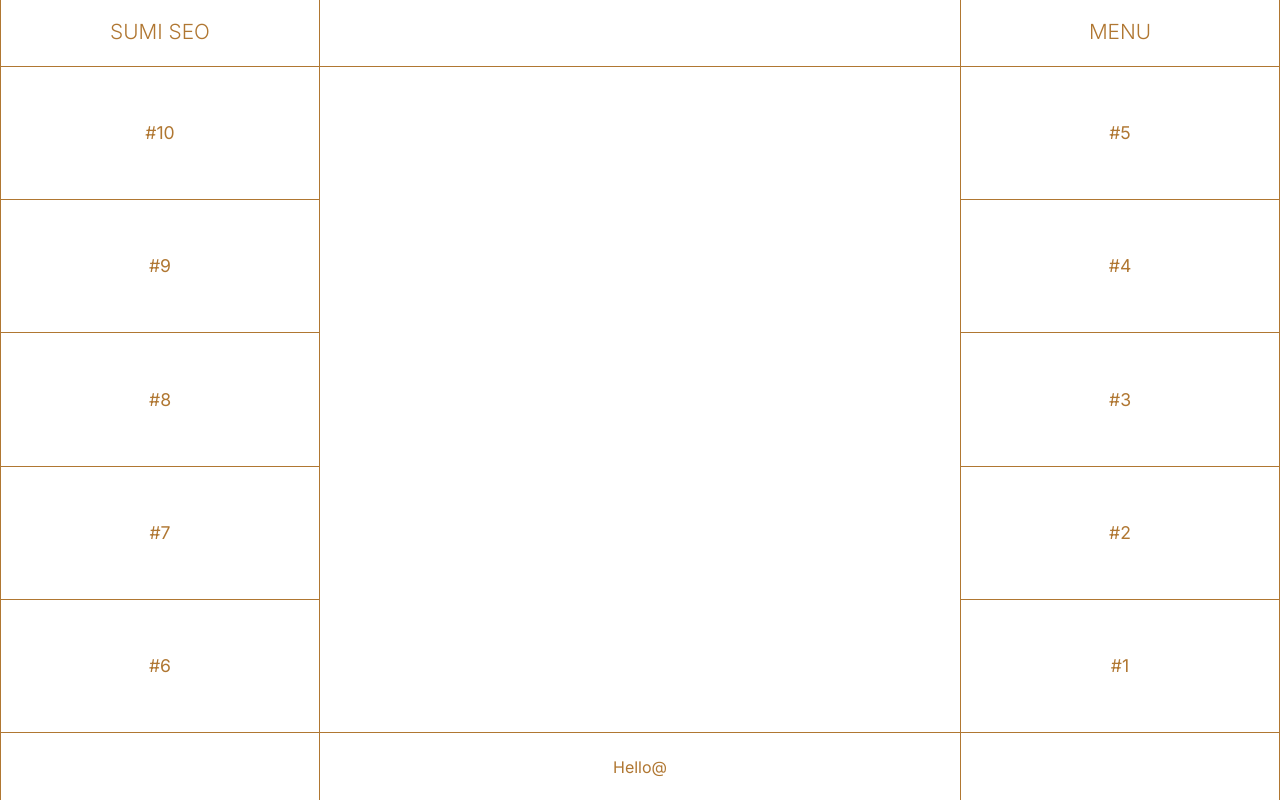
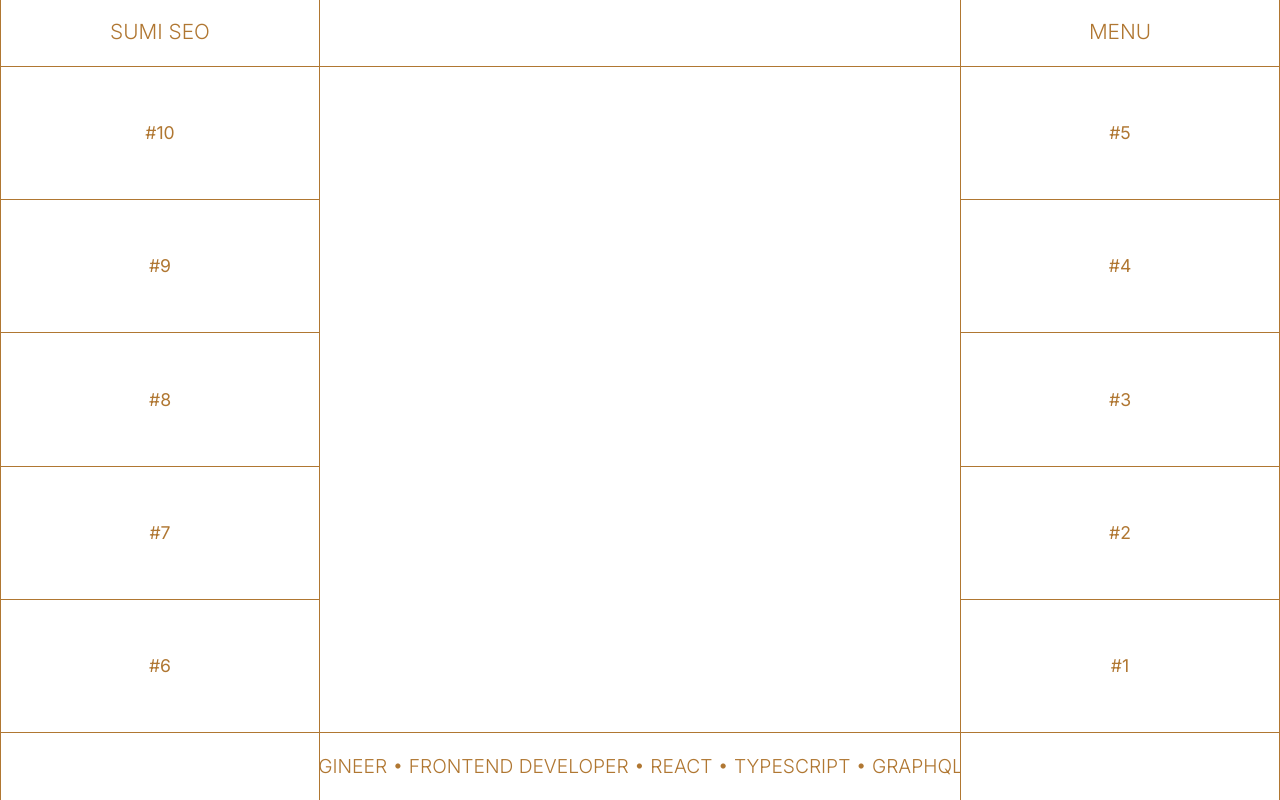
Before and after one commit to SumiSeo/react-ype, a React (Create React App) app: page / in a window 1280 px wide. Built offline with nearby package versions, Linux system fonts and the light colour scheme.

Commit message:
add animatino on text

```diff
--- a/src/components/Layout/Layout.scss
+++ b/src/components/Layout/Layout.scss
@@ -52,6 +52,17 @@
       font-weight: 400;
       border-bottom: 1px solid $default_brown_background;
     }
+    &--footer {
+      white-space: nowrap;
+      overflow: hidden;
+      span {
+        font-size: 1.2rem;
+        font-weight: 300;
+        text-transform: uppercase;
+
+        animation: rightToLeft 6s linear infinite forwards;
+      }
+    }
   }
 }
 
@@ -65,6 +76,15 @@
   }
 }
 
+@keyframes rightToLeft {
+  0% {
+    transform: translateX(150px);
+  }
+
+  100% {
+    transform: translateX(-150px);
+  }
+}
 @keyframes slidedRight {
   50% {
     transform: translateX(-45rem);
--- a/src/components/Layout/Layout.tsx
+++ b/src/components/Layout/Layout.tsx
@@ -15,7 +15,14 @@ const Layout = (): JSX.Element => {
       <div className="layout__column">
         <div className="layout__row"></div>
         <div className="layout__row layout__row--content"></div>
-        <div className="layout__row">Hello@ </div>
+        <div className="layout__row layout__row--footer">
+          <span>
+            • sumi seo • software engineer • frontend developer • react •
+            typescript • graphql • sumi seo • software engineer • frontend
+            developer • react • typescript • graphql • sumi seo • software
+            engineer • frontend developer • react • typescript • graphql •
+          </span>
+        </div>
       </div>
       <div className="layout__column">
         <div className="layout__row">MENU</div>
```
